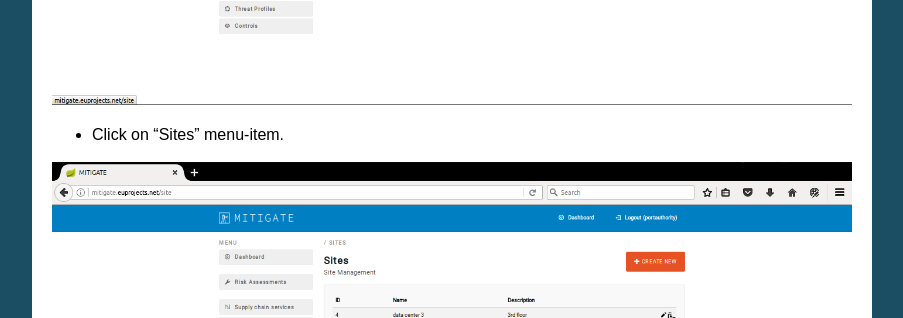
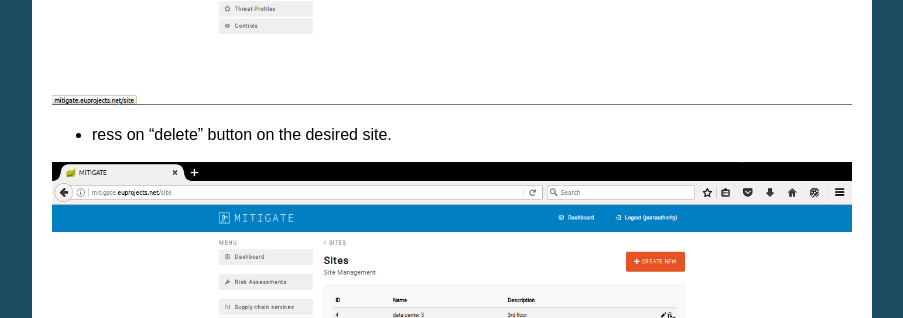
Before and after one commit to singularlogic/mitigate-documentation, a Sphinx documentation site: the page built from docs/o_sites.rst, in a window 1280 px wide and 900 px high, scrolled down 6168 px. Shown: the part 134-452 px from the top of the window, without its empty margins (198-1101 px from the left). Built offline with Sphinx 7.4.7, drawn with Linux system fonts in a browser that asks for light colours.

Commit message:
Update o_sites.rst

```diff
--- a/docs/o_sites.rst
+++ b/docs/o_sites.rst
@@ -69,7 +69,7 @@ Delete an existing site
 
 .. image:: assets/ss.png
 
-- Click on “Sites” menu-item.
+- ress on “delete” button on the desired site.
 
 .. image:: assets/ds.png
 
```
